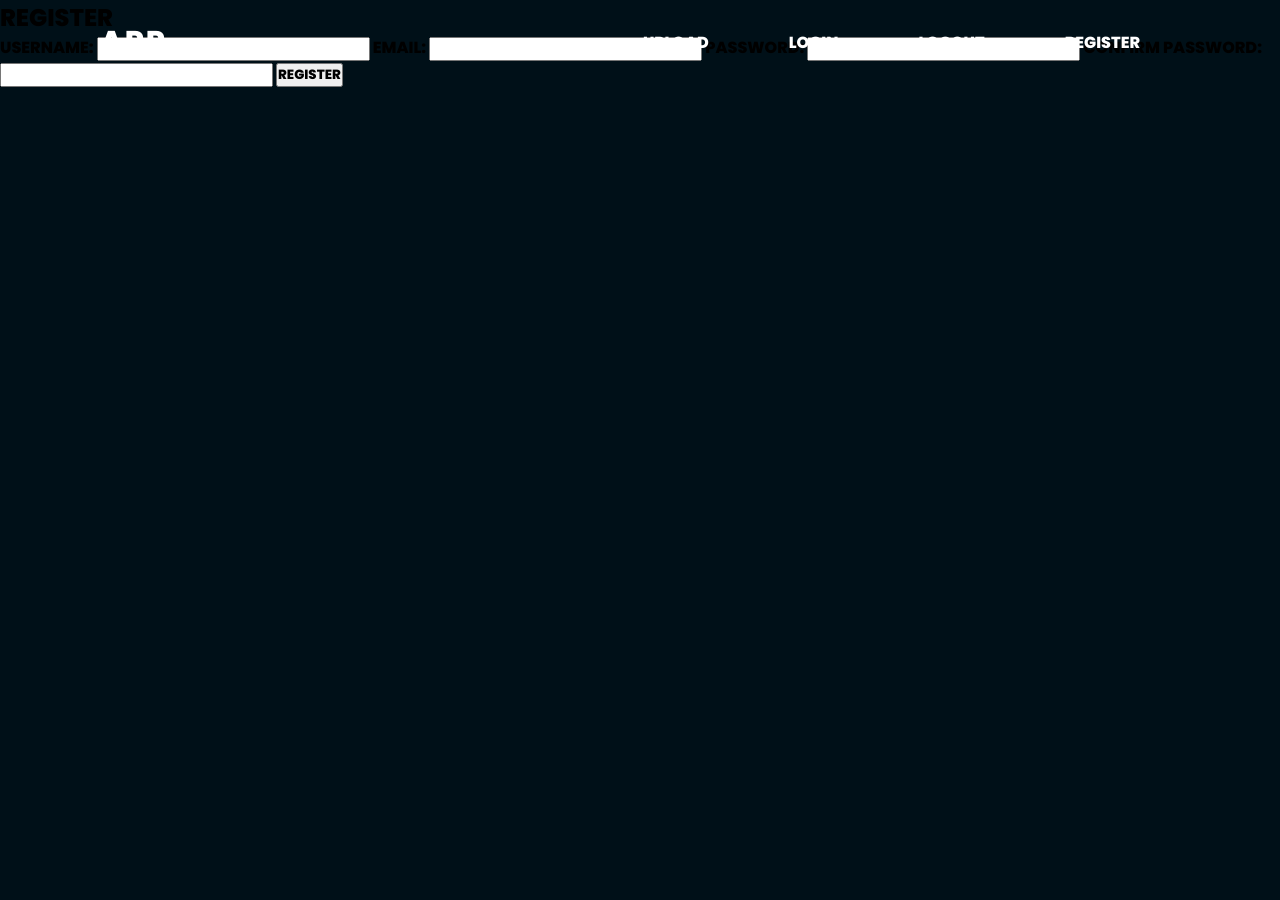
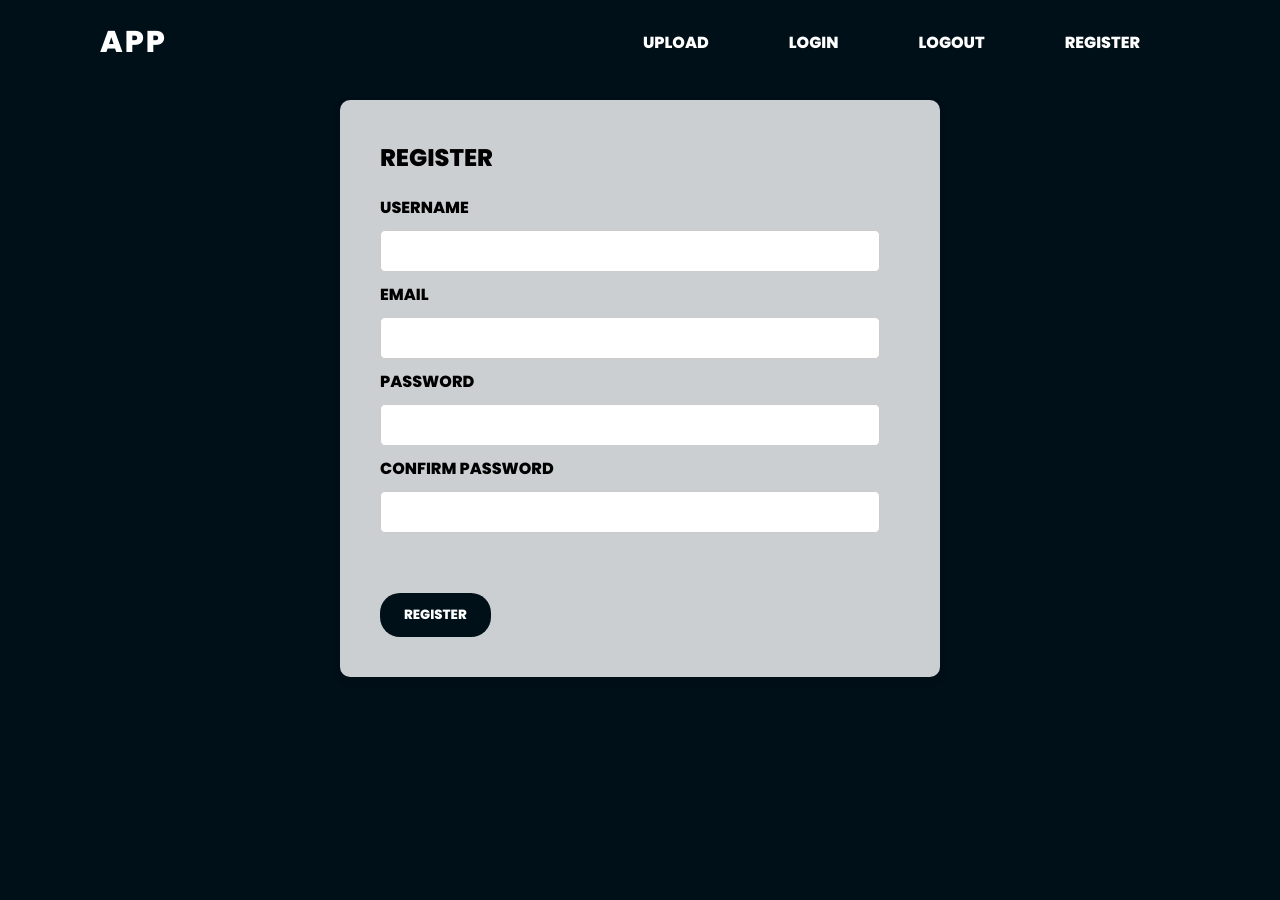
Before and after one commit to hari777-sys/videoo, a Django app: template videoupload/templates/register.html in a window 1280 px wide. Before the commit the page ends 87 px from the top, so only its background shows below. Run offline with Django 3.2, Linux system fonts and the light colour scheme; the template is opened without the code that fills it, so the values that code supplies are empty.

Commit message:
more ui Changes

```diff
--- a/videoupload/forms.py
+++ b/videoupload/forms.py
@@ -5,6 +5,7 @@ class VideoForm(forms.ModelForm):
     class Meta:
         model = Video
         fields = ['title', 'description', 'video_file']
+
     def clean_video_file(self):
         video_file = self.cleaned_data.get('video_file')
 
--- a/videoupload/static/videoupload/scripts.js
+++ b/videoupload/static/videoupload/scripts.js
@@ -14,3 +14,11 @@ menuBtn.addEventListener("click",() => {
 closeBtn.addEventListener("click",() => {
     menu.classList.remove('active');
 });
+document.getElementById('id_video_file').addEventListener('change', function() {
+    var fileName = this.files[0].name;
+    if (!fileName.toLowerCase().endsWith('.mp4')) {
+        alert('Only .mp4 files are allowed.');
+        // Clear the file input to prevent submission
+        this.value = '';
+    }
+});
--- a/videoupload/static/videoupload/styles.css
+++ b/videoupload/static/videoupload/styles.css
@@ -12,8 +12,6 @@ body{
     min-height:100vh;
     background:#001018;
 }
-
-
 
 header{
     z-index:999;
@@ -77,6 +75,91 @@ header .btn{
     cursor:pointer;
     display:none;
 }
+.register-container,
+.login-container,
+.upload-container,
+.logout-container {
+    max-width: 600px;
+    margin: 0 auto;
+}
+
+/* Additional styles for the container */
+.register-container,
+.login-container,
+.upload-container,
+.logout-container {
+    background: rgba(255, 255, 255, 0.8);
+    border-radius: 10px;
+    box-shadow: 0 4px 8px rgba(0, 0, 0, 0.1);
+    padding: 40px;
+    margin-top: 100px;
+}
+
+/* Style the headings */
+.register-container h2,
+.login-container h2,
+.upload-container h2,
+.logout-container h2 {
+    font-size: 24px;
+    margin-bottom: 20px;
+}
+
+/* Style the forms */
+.register-container form,
+.login-container form,
+.upload-container form {
+    margin-top: 20px;
+}
+
+/* Style the messages */
+.logout-container p {
+    font-size: 18px;
+    margin-top: 20px;
+}
+button, input[type="submit"] {
+    border: none;
+    border-radius: 20px;
+    padding: 12px 24px;
+    cursor: pointer;
+    background-color: #001018; /* Change as needed */
+    color: white;
+    transition:transform 0.3s ease;
+}
+input[type="file"]{
+    border: none;
+    border-radius: 20px;
+    padding: 12px 24px;
+    cursor: pointer;
+    background-color: #001018; /* Change as needed */
+    color: white;
+    transition:transform 0.3s ease;
+}
+
+
+button:hover,
+input[type="submit"]:hover,
+input[type="file"]:hover {
+     transform: scale(1.05); /* Change as needed */
+}
+
+/* Ensure text boxes are in a straight line */
+form label {
+    display: block;
+    margin-bottom: 10px;
+}
+
+form input[type="text"],
+form input[type="email"],
+form input[type="password"],
+ textarea {
+    width: calc(100% - 20px); /* Adjust as needed */
+    padding: 10px;
+    margin-bottom: 10px;
+    border-radius: 5px;
+    border: 1px solid #ccc;
+    box-sizing: border-box;
+}
+
 
 @media (max-width: 1060px){
     header .btn{
--- a/videoupload/templates/logout.html
+++ b/videoupload/templates/logout.html
@@ -3,6 +3,7 @@
 {% block title %}Logout - Website{% endblock %}
 
 {% block content %}
+
     <div class="logout-container">
         <h2>Logout</h2>
         <p>You have been successfully logged out. Thank you for visiting!</p>
--- a/videoupload/templates/register.html
+++ b/videoupload/templates/register.html
@@ -7,18 +7,18 @@
         <h2>Register</h2>
         <form method="post" action="{% url 'register' %}">
             {% csrf_token %}
-            <label for="username">Username:</label>
+            <label for="username">Username</label>
             <input type="text" id="username" name="username" required>
-
-            <label for="email">Email:</label>
+<br>
+            <label for="email">Email</label>
             <input type="email" id="email" name="email" required>
-
-            <label for="password1">Password:</label>
+<br>
+            <label for="password1">Password</label>
             <input type="password" id="password1" name="password1" required>
-
-            <label for="password2">Confirm Password:</label>
+<br>
+            <label for="password2">Confirm Password</label>
             <input type="password" id="password2" name="password2" required>
-
+<br><br><br>
             <button type="submit">Register</button>
         </form>
     </div>
```
Also changed, not shown: videoupload/templates/index.html (+13 -2 lines), videoupload/templates/login.html (+4 -4 lines), videoupload/templates/upload.html (+10 -2 lines), videoupload/views.py (+23 -2 lines).
